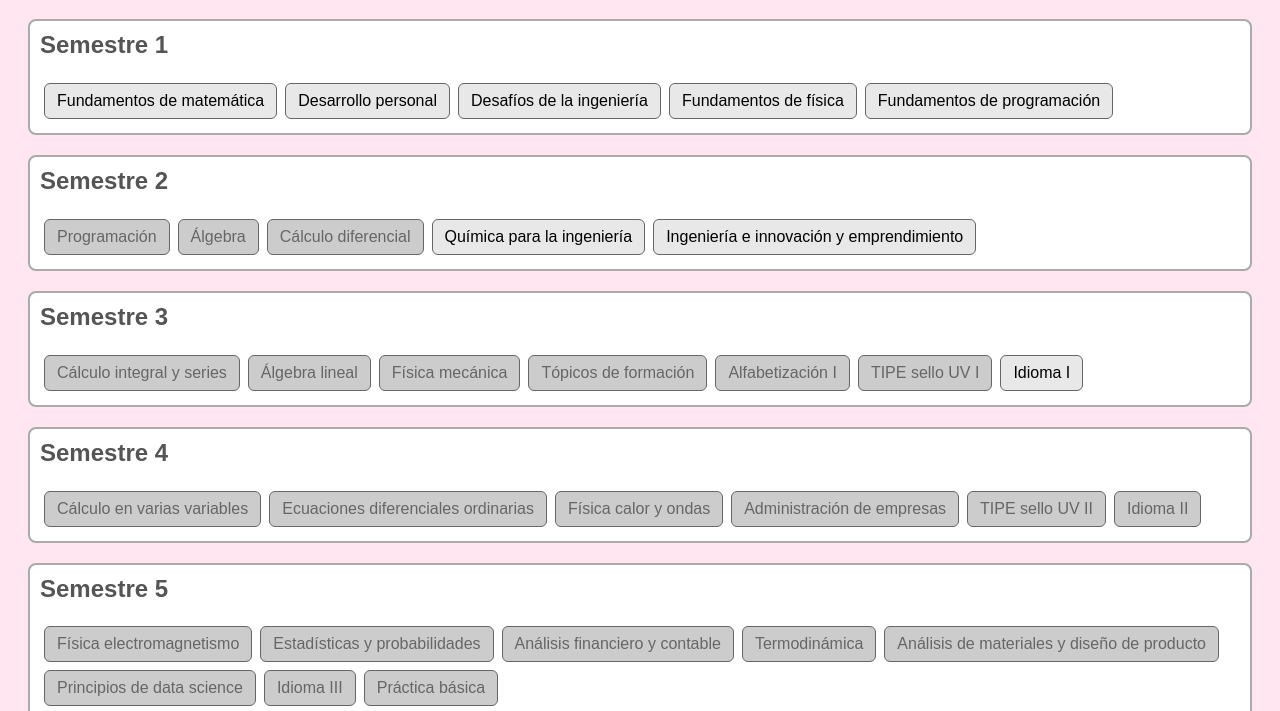
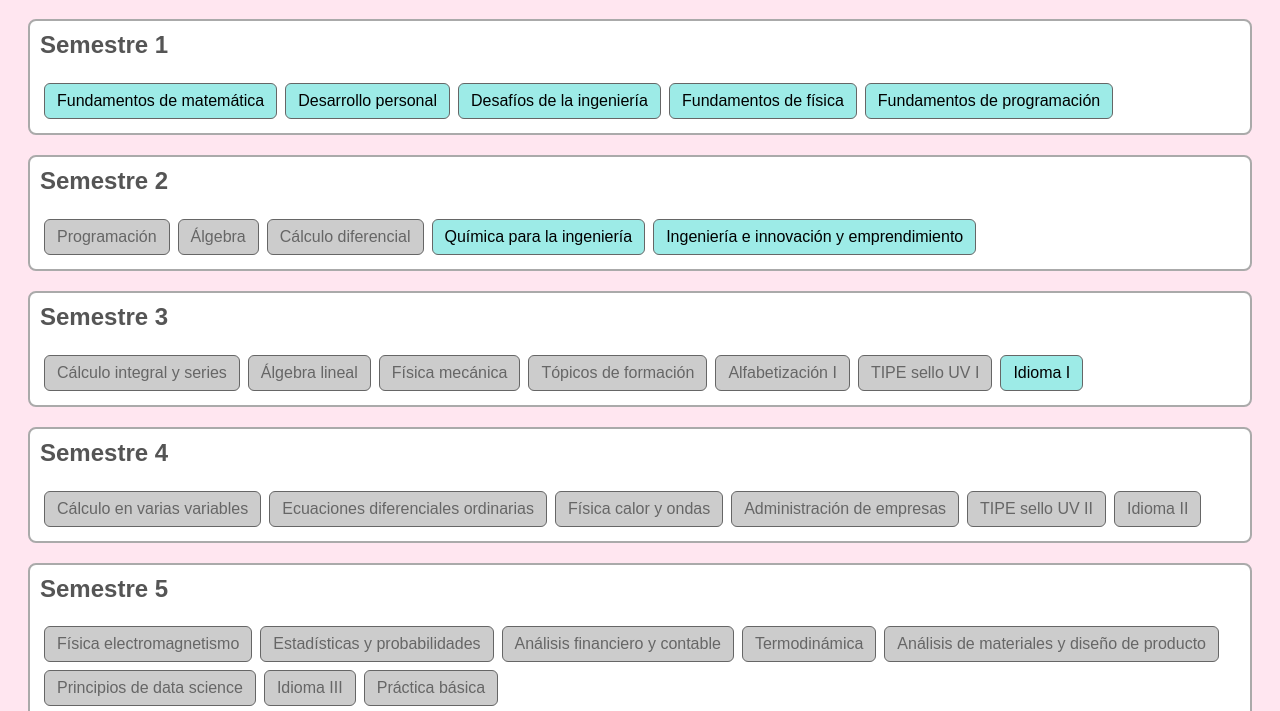
Before and after one commit to safy112/malla-industrial, a plain HTML site: page index.html in a window 1280 px wide. Shown: the part 89-800 px from the top of the page. Drawn offline with Linux system fonts and the light colour scheme.

Commit message:
Update style.css

```diff
--- a/style.css
+++ b/style.css
@@ -24,7 +24,7 @@ h1 {
   margin: 4px;
   border: 1px solid #666;
   border-radius: 6px;
-  background: #e8e8e8; /* ← este es el fondo actual de los ramos disponibles */
+  background: #9debe7; /* ← este es el fondo actual de los ramos disponibles */
   cursor: pointer;
   transition: 0.2s;
 }
```
